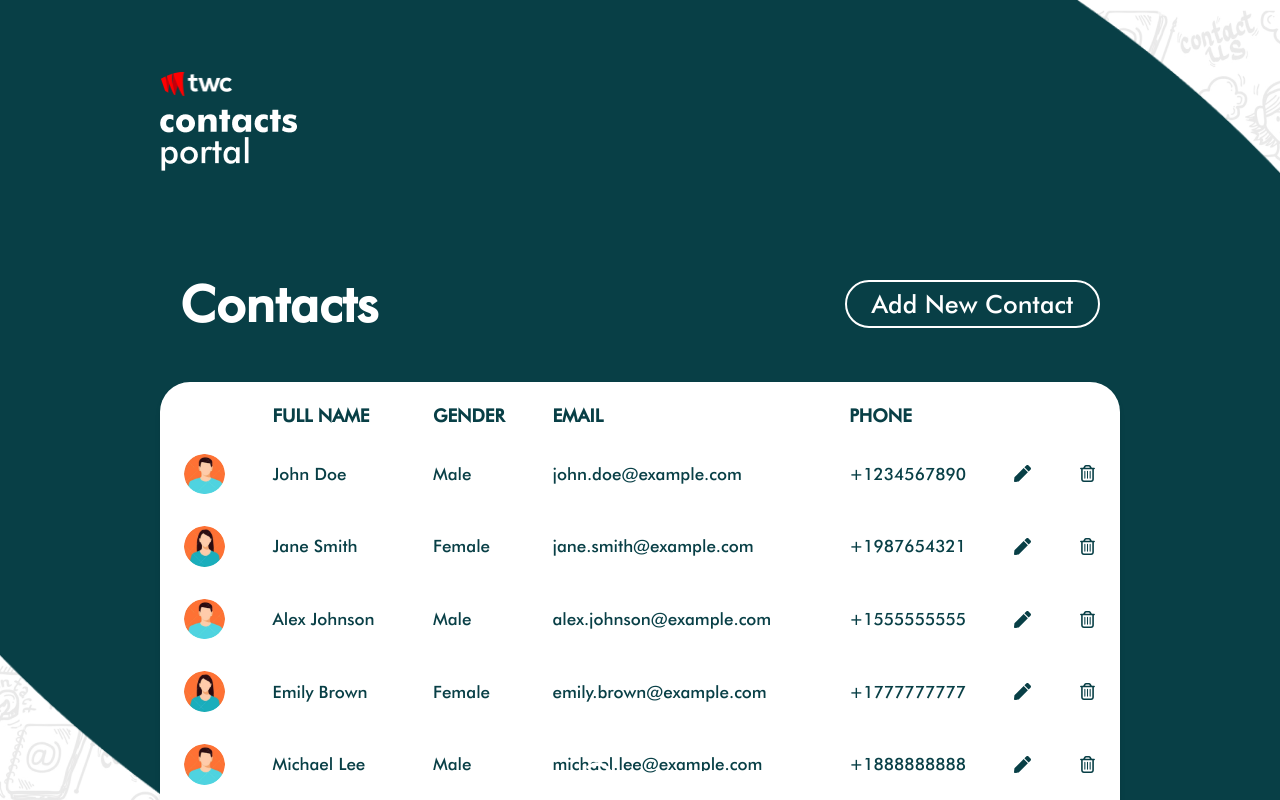
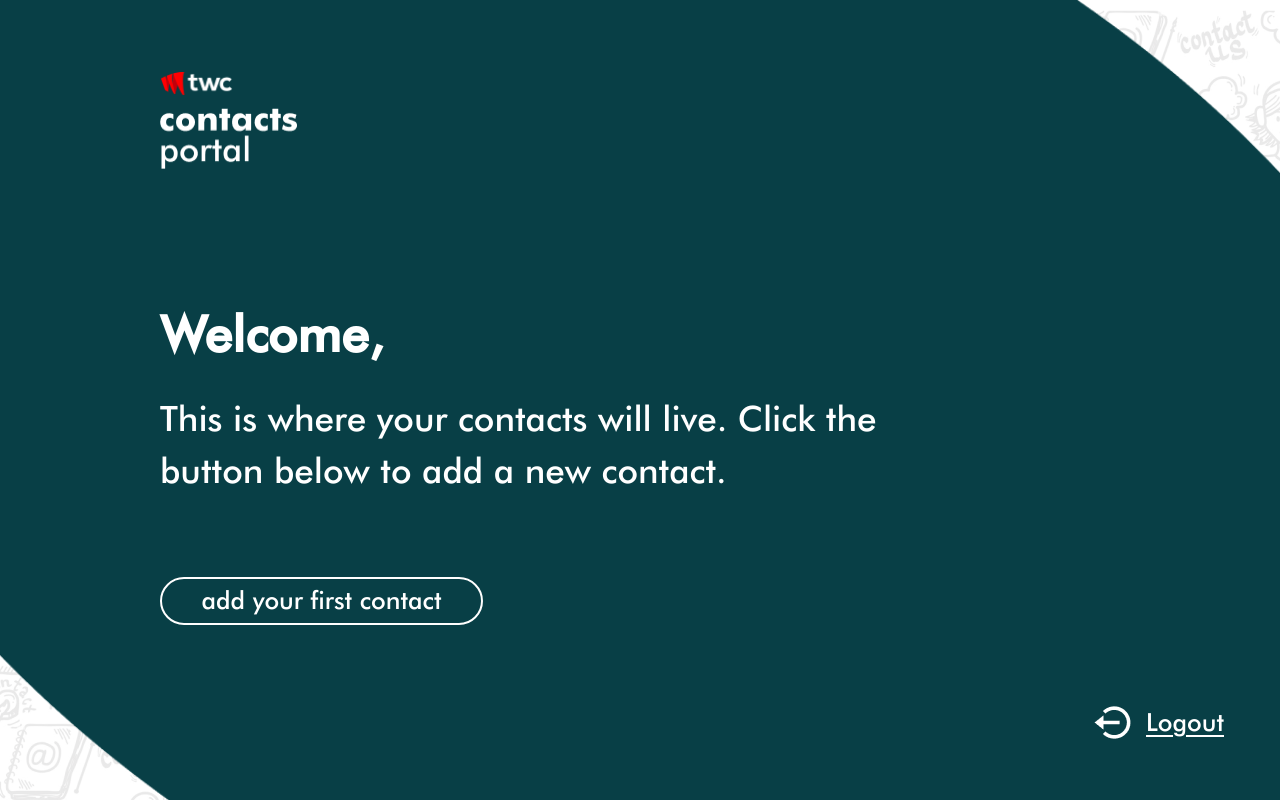
Before and after one commit to tharsikan1999/twc-test-web, a React (Vite) app: page / in a window 1280 px wide. Built offline with nearby package versions, Linux system fonts and the light colour scheme.

Commit message:
finish routes

```diff
--- a/package.json
+++ b/package.json
@@ -12,7 +12,8 @@
   "dependencies": {
     "react": "^18.2.0",
     "react-dom": "^18.2.0",
-    "react-icons": "^5.2.1"
+    "react-icons": "^5.2.1",
+    "react-router-dom": "^6.23.1"
   },
   "devDependencies": {
     "@types/react": "^18.2.66",
--- a/src/App.tsx
+++ b/src/App.tsx
@@ -1,10 +1,22 @@
+import { BrowserRouter as Router, Route, Routes } from "react-router-dom";
+import Welcome from "./components/Welcome";
 import Login from "./components/Login";
 import Register from "./components/Register";
+import Contacts from "./components/Contacts";
 import AddContact from "./components/AddContacts";
-import Contacts from "./components/Contacts";
 
-const App = () => {
-  return <Contacts />;
-};
+function App() {
+  return (
+    <Router>
+      <Routes>
+        <Route path="/" element={<Welcome />} />
+        <Route path="/register" element={<Register />} />
+        <Route path="/login" element={<Login />} />
+        <Route path="/contacts" element={<Contacts />} />
+        <Route path="/contacts/new" element={<AddContact />} />
+      </Routes>
+    </Router>
+  );
+}
 
 export default App;
```
Also changed, not shown: 1 other file (tests, documents, lock files or other folders).
